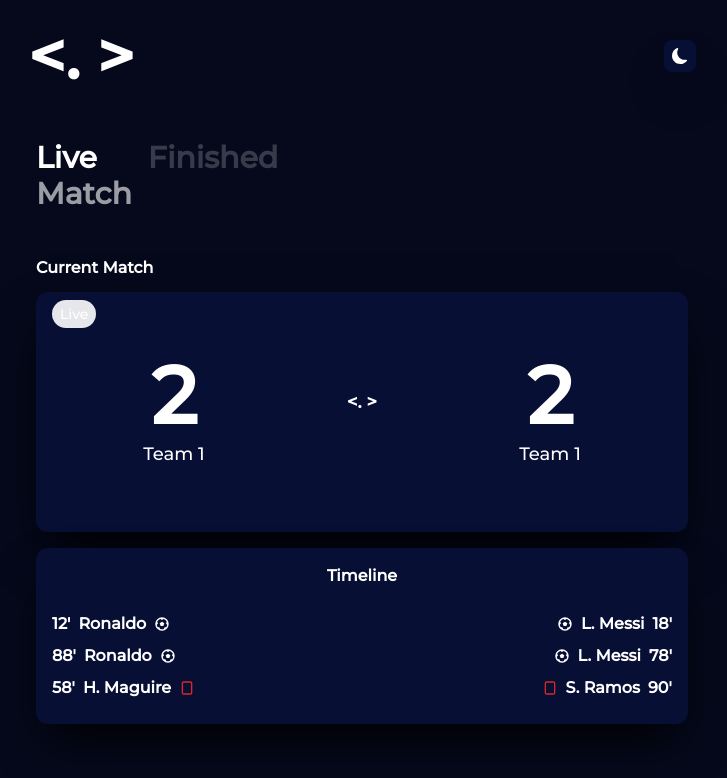
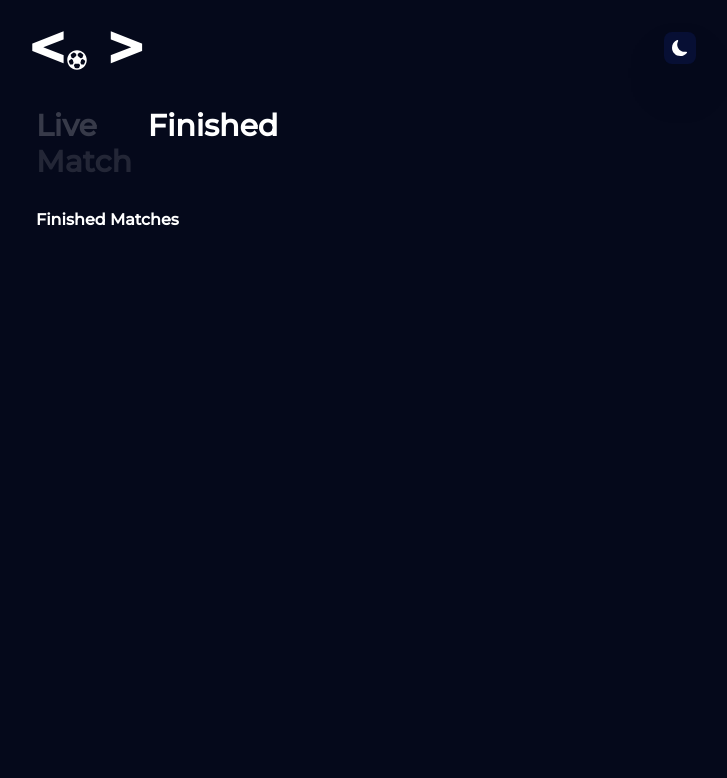
Before and after one commit to heyyakash/pbfootballlivescore, a React (Create React App) app: page /finished in a window 1280 px wide. Shown: the top 778 px of the page, without its empty margins (278-1005 px from the left). Built offline with nearby package versions, Linux system fonts and the light colour scheme.

Commit message:
added router and finished component

```diff
--- a/package.json
+++ b/package.json
@@ -9,6 +9,7 @@
     "react": "^18.1.0",
     "react-dom": "^18.1.0",
     "react-icons": "^4.4.0",
+    "react-router-dom": "^6.3.0",
     "react-scripts": "5.0.1",
     "web-vitals": "^2.1.4"
   },
--- a/src/App.js
+++ b/src/App.js
@@ -1,12 +1,24 @@
 import './App.css';
 import Home from './Components/Home';
+import Header from './Components/Header';
+import Navbar from './Components/Navbar';
+import { Routes, Route } from 'react-router-dom';
+import Finished from './Components/Finished';
 
 function App() {
   return (
     <>
-      <Home />
+      <div className='px-4 mx-auto mb-5 text-white max-w-[700px]'>
+        <Header />
+        <Navbar />
+        <Routes>
+          <Route exact path = '/' element = {<Home />} />
+          <Route exact path = '/finished' element = {<Finished />} />
+        </Routes>
+
+      </div>
     </>
-    );
+  );
 }
 
 export default App;
--- /dev/null
+++ b/src/Components/Finished.js
@@ -0,0 +1,13 @@
+import React from 'react'
+
+const Finished = () => {
+  return (
+    <div className='px-2'>
+        <h4 className='font-bold mt-2  mb-3 text-white'>
+                Finished Matches
+            </h4>
+    </div>
+  )
+}
+
+export default Finished
--- a/src/Components/Header.js
+++ b/src/Components/Header.js
@@ -1,11 +1,12 @@
 import React from 'react';
 import {BsFillMoonFill} from 'react-icons/bs';
+import {IoFootball} from 'react-icons/io5';
 
 const Header = () => {
   return (
     <header>
-        <div className='flex items-center justify-between pb-4 pt-2'>
-            <div className='text-[4rem] font-extrabold'>{"<. >"}</div>
+        <div className='flex items-center justify-between pb-4 pt-6'>
+            <div className='text-[4rem] font-extrabold flex justify-center leading-[3rem] items-end'>{"<"}<p className='font-bold text-2xl text-white '><IoFootball /></p>&nbsp;{">"} </div>
             <div className='p-2 cursor-pointer shadow-2xl shadow-black bg-[#070f34] rounded-lg'>
                 <BsFillMoonFill />
             </div>
--- a/src/Components/Home.js
+++ b/src/Components/Home.js
@@ -1,26 +1,22 @@
-import React from 'react'
-import Header from './Header'
-import MatchCard from './MatchCard'
-import Navbar from './Navbar'
-import Timeline from './Timeline'
+import React from 'react';
+import MatchCard from './MatchCard';
+import Timeline from './Timeline';
 
 const Home = () => {
     return (
-        <div className='px-4 mx-auto mb-5 text-white max-w-[700px]'>
-            <Header />
-            <Navbar />
+       <>
 
-            <h4 className='font-bold mt-6 px-2 mb-3 text-white'>
+            <h4 className='font-bold px-2 mt-6  mb-3 text-white'>
                 Current Match
             </h4>
-            <div className="px-2">
+            <div className='px-2'>
                 <MatchCard />
-                <div className="mt-4">
+                <div className="mt-5">
                     <Timeline />
                 </div>
             </div>
 
-        </div>
+        </>
     )
 }
 
--- a/src/Components/MatchCard.js
+++ b/src/Components/MatchCard.js
@@ -2,8 +2,8 @@ import React from 'react';
 
 const MatchCard = () => {
     return (
-        <div className='bg-[#070f34] relative shadow-2xl rounded-xl shadow-black w-full py-2 px-4'>
-            <span className='px-2 py-1 absolute bg-gray-200 rounded-[20px] font-[500] text-sm'>Live</span>
+        <div className='bg-[#070f34]  relative shadow-2xl rounded-xl shadow-black w-full py-2 px-4'>
+            <span className='px-2 py-1 text-black absolute bg-gray-200 rounded-[20px] font-[500] text-sm'>Live</span>
             <div className='flex pt-9 pb-14 items-center px-5 w-full justify-around'>
 
                 <div className='flex flex-col justify-center items-center'>
@@ -15,7 +15,7 @@ const MatchCard = () => {
 
                 <div className='flex flex-col justify-center items-center'>
                     <p className='score'>2</p>
-                    <p className='score text-lg -mt-4 font-[500]'>Team 1</p>
+                    <p className='score text-lg -mt-4 font-[500]'>Team 2</p>
                 </div>
             </div>
         </div>
--- a/src/Components/Navbar.js
+++ b/src/Components/Navbar.js
@@ -1,21 +1,25 @@
-import React from 'react'
+import React from 'react';
+import { Link } from 'react-router-dom';
+import { useLocation } from 'react-router-dom';
 
 const Navbar = () => {
+    const location = useLocation();
+    const {pathname} = location;
     return (
         <nav className='py-5 px-2 flex gap-4'>
-            <a href="#">
-                <div className='flex flex-col'>
+            <Link to="/">
+                <div className={`flex ${pathname==='/'?"":"opacity-20"} flex-col`}>
                     <h2 className='text-3xl text-white font-bold'>Live</h2>
                     <h2 className='text-3xl text-white font-bold opacity-60'>Match</h2>
                 </div>
-            </a>
+            </Link>
 
-            <a href="#">
-                <div className='flex flex-col opacity-20'>
+            <Link to="/finished">
+                <div className={`flex ${pathname==='/finished'?"":"opacity-20"} flex-col`}>
                     <h2 className='text-3xl text-white font-bold bg-opacity-30'>Finished</h2>
 
                 </div>
-            </a>
+            </Link>
         </nav>
     )
 }
--- a/src/index.js
+++ b/src/index.js
@@ -3,11 +3,14 @@ import ReactDOM from 'react-dom/client';
 import './index.css';
 import App from './App';
 import reportWebVitals from './reportWebVitals';
+import { BrowserRouter } from 'react-router-dom';
 
 const root = ReactDOM.createRoot(document.getElementById('root'));
 root.render(
   <React.StrictMode>
-    <App />
+    <BrowserRouter>
+      <App />
+    </BrowserRouter>
   </React.StrictMode>
 );
 
```
Also changed, not shown: 1 other file (tests, documents, lock files or other folders).
